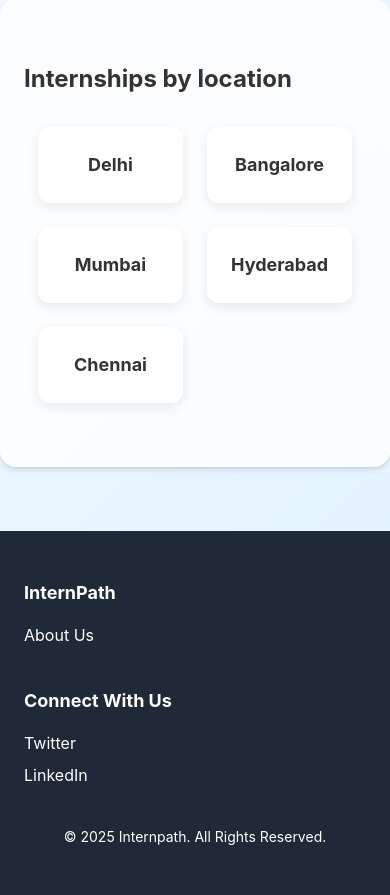
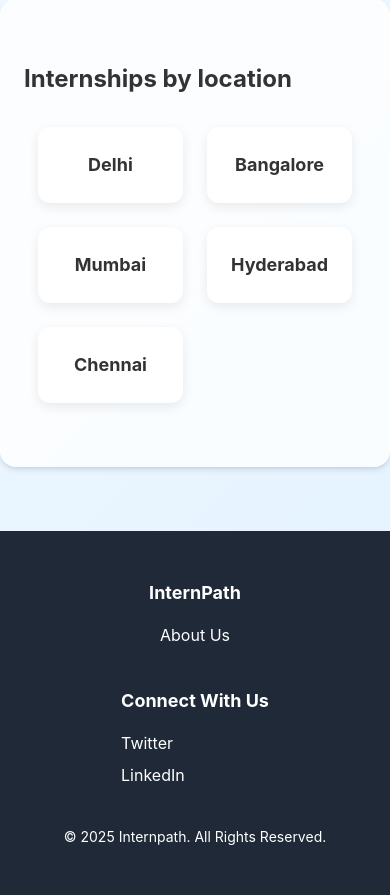
Before and after one commit to dcrockerztech-ai/dc_rockerz_internship, a Flask app: page / in a window 390 px wide. Shown: the part 988-1883 px from the top of the page. Run offline with Flask 3, Linux system fonts and the light colour scheme; some libraries are stand-ins or nearby versions.

Commit message:
Update index.html
mobile responsiveness

```diff
--- a/Backend/templates/index.html
+++ b/Backend/templates/index.html
@@ -59,6 +59,23 @@
 
     .card:hover {
       transform: translateY(-5px);
+    }
+
+    /* ✅ Added for better mobile card scaling */
+    @media (max-width: 640px) {
+      .card {
+        padding: 1rem;
+        font-size: 0.9rem;
+      }
+    }
+
+    /* ✅ Ensure footer stacks neatly on mobile */
+    @media (max-width: 640px) {
+      footer .container {
+        flex-direction: column;
+        text-align: center;
+        align-items: center;
+      }
     }
   </style>
 </head>
```
